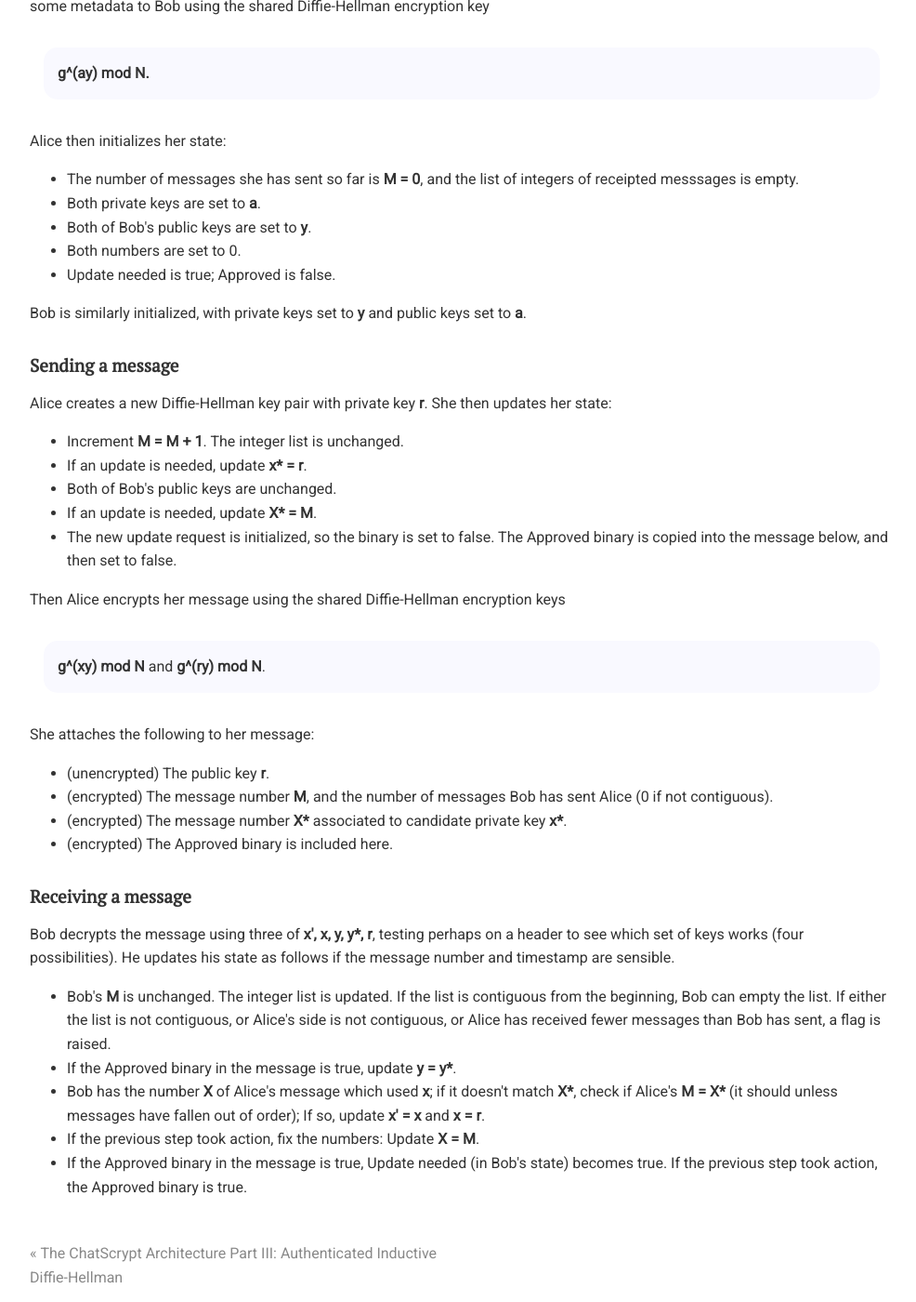
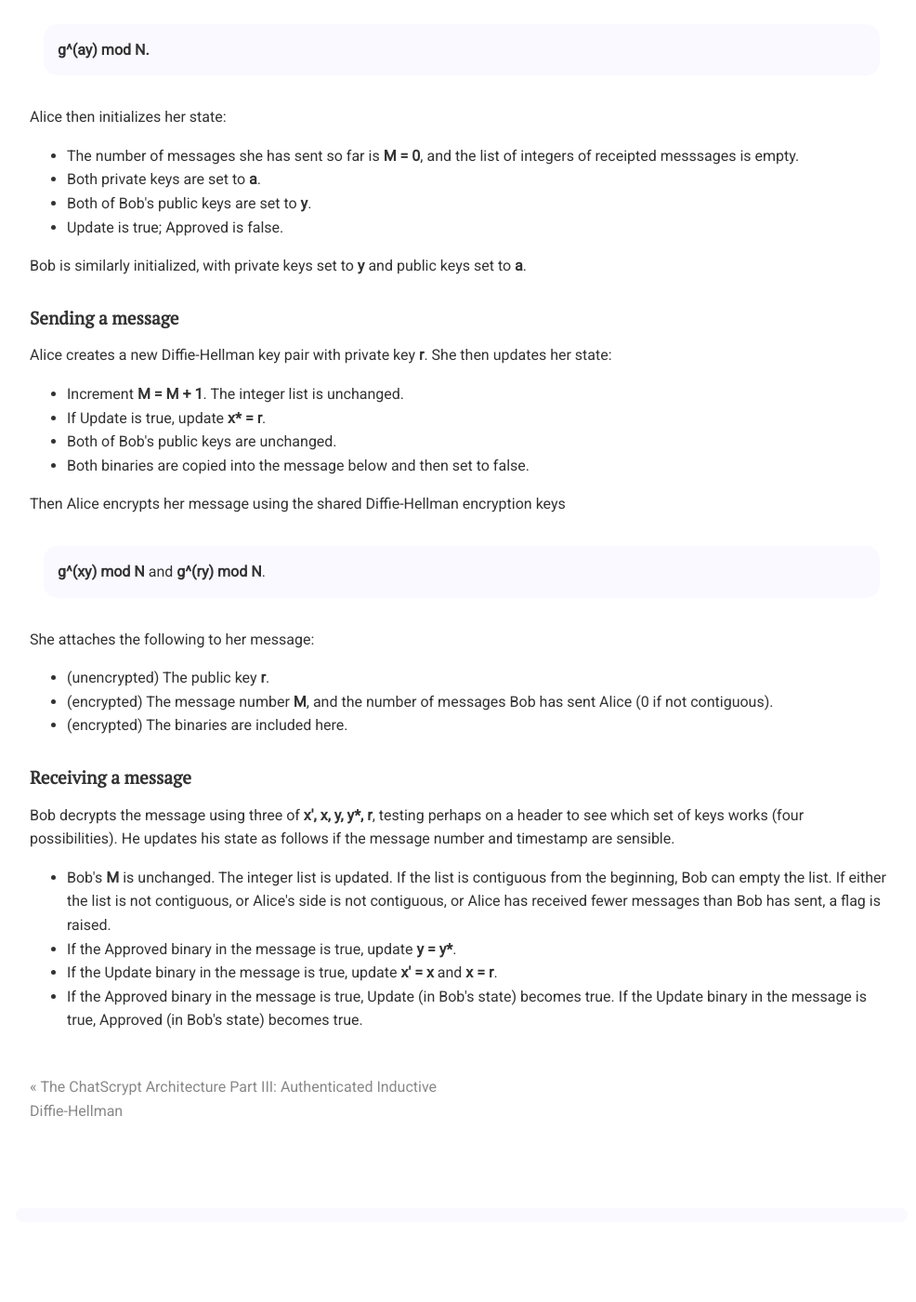
Before and after one commit to chatscrypt/chatscrypt.github.io, a Jekyll site: the page built from _posts/2020-01-24-the-chatscrypt-architecture-part-iv-authenticated-inductive-diffie-hellman-2.html, in a window 1280 px wide and 1400 px high, scrolled down 996 px. Shown: the whole window at 93% size, without its empty margins (143-1129 px from the left). Built offline with Jekyll 4.4.1, drawn with Linux system fonts in a browser that asks for light colours; comment, search, counter and statistics services are not loaded; after the commit the page ends 2310 px from its top, so only the background shows below that; some of the changed text lies outside the part shown.

Commit message:
Update and rename 2020-01-24-the-chatscrypt-architecture-part-iv-authenticated-inductive-diffie-hellman-20.html to 2020-01-24-the-chatscrypt-architecture-part-iv-authenticated-inductive-diffie-hellman-2.html

```diff
--- a/_posts/2020-01-24-the-chatscrypt-architecture-part-iv-authenticated-inductive-diffie-hellman-20.html
+++ b/_posts/2020-01-24-the-chatscrypt-architecture-part-iv-authenticated-inductive-diffie-hellman-2.html
@@ -19,8 +19,7 @@ I decided to carefully write out my third and hopefully final attempt at the pro
 <li>The number of messages <b>M</b> she has sent, and a list of integers enumerating which of Bob's messages she has received. (The contiguous part stemming from 0 may be deleted.) The list should typically be length 1.
 <li>Alice's current private key <b>x</b> and pending private key <b>x*</b>, waiting for approval from Bob.
 <li>Bob's current public key <b>y</b> and previous public key <b>y'</b>, in case Alice has updated to <b>y</b>, but waits a bit to tell Bob.
-<li>The number <b>X*</b> of Alice's message which used <b>x*</b>, and the number <b>Y</b> of Bob's message which used <b>y</b>.
-<li>A binary indicating whether a new update request needs to be initiated at the next outgoing message; and a second binary indicating that Bob's update request has been approved. Call these the "Update needed" and "Approved" binaries, respectively.
+<li>A binary indicating whether a new update request needs to be initiated at the next outgoing message; and a second binary indicating that Bob's update request has been approved. Call these the "Update" and "Approved" binaries, respectively.
 </ul>
 
 
@@ -38,8 +37,7 @@ Alice then initializes her state:
 <li>The number of messages she has sent so far is <b>M = 0</b>, and the list of integers of receipted messsages is empty.
 <li>Both private keys are set to <b>a</b>.
 <li>Both of Bob's public keys are set to <b>y</b>.
-<li>Both numbers are set to 0.
-<li>Update needed is true; Approved is false.
+<li>Update is true; Approved is false.
 </ul>
 
 <p>Bob is similarly initialized, with private keys set to <b>y</b> and public keys set to <b>a</b>.
@@ -51,10 +49,9 @@ Alice creates a new Diffie-Hellman key pair with private key <b>r</b>. She then
 
 <ul>
 <li>Increment <b>M = M + 1</b>. The integer list is unchanged.
-<li>If an update is needed, update <b>x* = r</b>.
+<li>If Update is true, update <b>x* = r</b>.
 <li>Both of Bob's public keys are unchanged.
-<li>If an update is needed, update <b>X* = M</b>.
-<li>The new update request is initialized, so the binary is set to false. The Approved binary is copied into the message below, and then set to false.
+<li>Both binaries are copied into the message below and then set to false.
 </ul>
 
 Then Alice encrypts her message using the shared Diffie-Hellman encryption keys
@@ -66,8 +63,7 @@ She attaches the following to her message:
 <ul>
 <li> (unencrypted) The public key <b>r</b>.
 <li> (encrypted) The message number <b>M</b>, and the number of messages Bob has sent Alice (0 if not contiguous).
-<li> (encrypted) The message number <b>X*</b> associated to candidate private key <b>x*</b>.
-<li> (encrypted) The Approved binary is included here.
+<li> (encrypted) The binaries are included here.
 </ul>
 
 
@@ -81,7 +77,6 @@ Bob decrypts the message using three of <b>x', x, y, y*, r</b>, testing perhaps
 <ul>
 <li>Bob's <b>M</b> is unchanged. The integer list is updated. If the list is contiguous from the beginning, Bob can empty the list. If either the list is not contiguous, or Alice's side is not contiguous, or Alice has received fewer messages than Bob has sent, a flag is raised.
 <li>If the Approved binary in the message is true, update <b>y = y*</b>.
-<li>Bob has the number <b>X</b> of Alice's message which used <b>x</b>; if it doesn't match <b>X*</b>, check if Alice's <b>M = X*</b> (it should unless messages have fallen out of order); If so, update <b>x' = x</b> and <b>x = r</b>.
-<li>If the previous step took action, fix the numbers: Update <b>X = M</b>.
-<li>If the Approved binary in the message is true, Update needed (in Bob's state) becomes true. If the previous step took action, the Approved binary is true.
+<li>If the Update binary in the message is true, update <b>x' = x</b> and <b>x = r</b>.
+<li>If the Approved binary in the message is true, Update (in Bob's state) becomes true. If the Update binary in the message is true, Approved (in Bob's state) becomes true.
 </ul>
```
